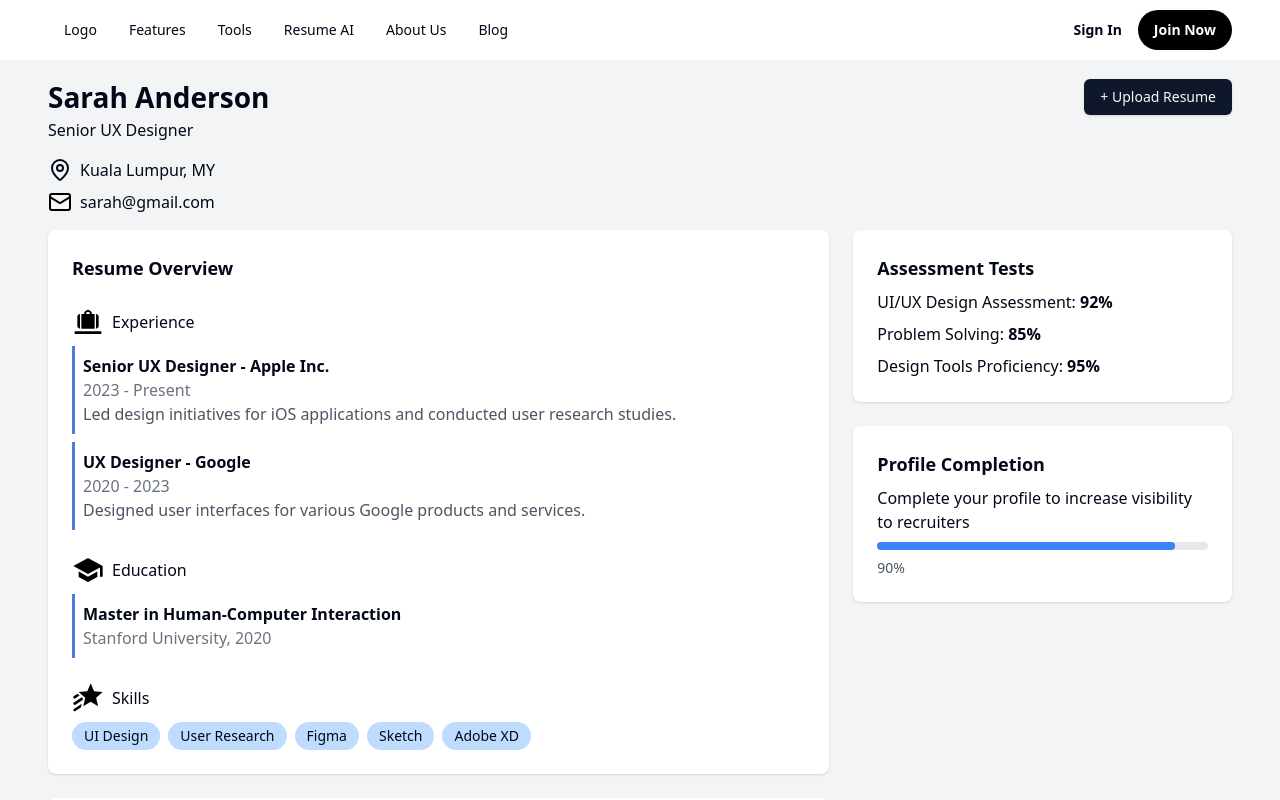
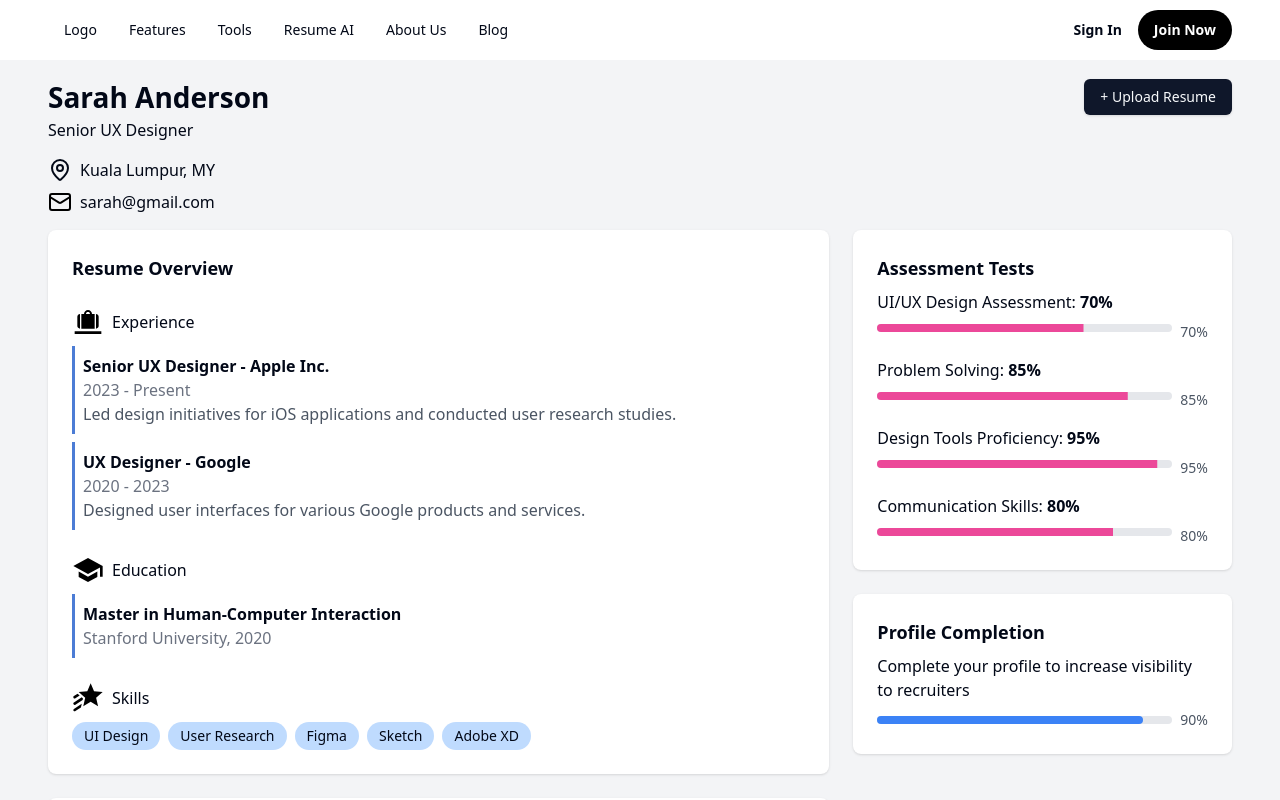
Before and after one commit to azinuddinazlani/kopipes-frontend, a Vue app: page /profile in a window 1280 px wide. Shown: the top 800 px of the page. Built offline with nearby package versions, Linux system fonts and the light colour scheme.

Commit message:
profile vue update

```diff
--- a/src/views/ProfileView.vue
+++ b/src/views/ProfileView.vue
@@ -14,7 +14,6 @@
             <MapPin />
             <p>Kuala Lumpur, MY</p>
           </div>
-
           <div class="location">
             <img class="img-test" src="@\img\joblist-mail.svg" />
             <p>sarah@gmail.com</p>
@@ -104,10 +103,19 @@
           <!-- Assessment Tests -->
           <div class="bg-white p-6 rounded-lg shadow">
             <h2 class="text-lg font-semibold">Assessment Tests</h2>
-            <div class="mt-2 space-y-2">
-              <p>UI/UX Design Assessment: <span class="font-semibold">92%</span></p>
-              <p>Problem Solving: <span class="font-semibold">85%</span></p>
-              <p>Design Tools Proficiency: <span class="font-semibold">95%</span></p>
+            <div class="assessment-bar-wrapper mt-2 space-y-4">
+              <div v-for="assessment in assessments" :key="assessment.name">
+                <p>
+                  {{ assessment.name }}: <span class="font-semibold">{{ assessment.score }}%</span>
+                </p>
+                <div class="test1">
+                  <Progress
+                    class="h-2 bg-gray-200 [&>div]:bg-pink-500"
+                    :model-value="assessment.score"
+                  />
+                  <p class="text-sm text-gray-600 mt-2 ml-2">{{ assessment.score }}%</p>
+                </div>
+              </div>
             </div>
           </div>
 
@@ -115,10 +123,12 @@
           <div class="bg-white p-6 rounded-lg shadow">
             <h2 class="text-lg font-semibold">Profile Completion</h2>
             <p class="mt-2">Complete your profile to increase visibility to recruiters</p>
+            <div class="progress-bar">
               <div class="mt-2 bg-gray-200 w-full rounded-full h-2">
                 <div class="bg-blue-500 h-2 rounded-full" style="width: 90%"></div>
               </div>
-            <p class="text-sm text-gray-600 mt-2">90%</p>
+              <p class="text-sm text-gray-600 mt-2 ml-2">90%</p>
+            </div>
           </div>
         </div>
       </div>
@@ -129,22 +139,22 @@
 <script setup>
 import { MapPin } from 'lucide-vue-next'
 import Button from '@/components/ui/button/Button.vue'
+import Progress from '@/components/ui/progress/Progress.vue'
 
-// No additional script logic needed for now
+const assessments = [
+  { name: 'UI/UX Design Assessment', score: 70 },
+  { name: 'Problem Solving', score: 85 },
+  { name: 'Design Tools Proficiency', score: 95 },
+  { name: 'Communication Skills', score: 80 }, // New assessment
+]
 </script>
 
 <style lang="scss" scoped>
 .wrapper {
   padding: 1rem 0;
-}
 
-.border-left {
-  border-left: 3px solid rgb(76, 124, 213);
-  padding: 0.5rem;
-}
   .content-wrapper {
     margin: 0 3rem;
-}
 
     .header-wrapper {
       .profile-name {
@@ -170,6 +180,11 @@ import Button from '@/components/ui/button/Button.vue'
       }
     }
 
+    .border-left {
+      border-left: 3px solid rgb(76, 124, 213);
+      padding: 0.5rem;
+    }
+
     .icon-wrapper {
       display: flex;
       gap: 0.5rem;
@@ -185,6 +200,15 @@ import Button from '@/components/ui/button/Button.vue'
       }
     }
 
+    .progress-bar,
+    .test1 {
+      display: flex;
+      justify-content: space-between;
+      align-items: center;
+    }
+  }
+}
+
 .test {
   border: 1px solid red;
 }
```
Lines whose indentation alone changed are shown as unchanged.
